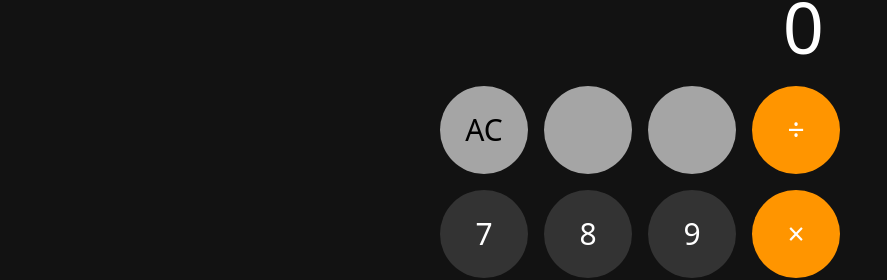
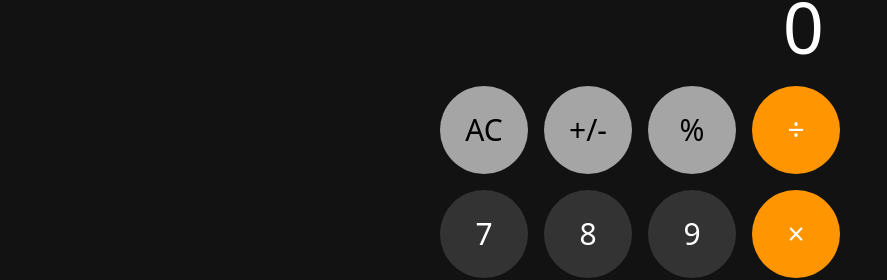
Before and after one commit to DestroyerRedax/Calculator-Pro, a React (Vite) app: page / in a window 1280 px wide. Shown: the part 162-442 px from the top of the page, without its empty margins (0-887 px from the left). Built offline with nearby package versions, Linux system fonts and the light colour scheme.

Commit message:
Update Calculator.jsx

```diff
--- a/src/features/calculator/Calculator.jsx
+++ b/src/features/calculator/Calculator.jsx
@@ -6,10 +6,11 @@ export default function Calculator() {
   const [state, dispatch] = useReducer(calculatorReducer, initialState);
   return (
     <div className="h-full flex flex-col justify-end p-6 max-w-md mx-auto pb-12">
-      <div className="text-right text-7xl font-light mb-6 px-4 truncate">{state.display}</div>
+      <div className="text-right text-7xl font-light mb-6 px-4 truncate text-white">{state.display}</div>
       <div className="grid grid-cols-4 gap-4">
         <CalcButton label="AC" variant="func" onClick={() => dispatch({ type: 'CLEAR' })} />
-        <div className="aspect-square bg-dark-muted rounded-full" /><div className="aspect-square bg-dark-muted rounded-full" />
+        <CalcButton label="+/-" variant="func" onClick={() => dispatch({ type: 'SIGN' })} />
+        <CalcButton label="%" variant="func" onClick={() => dispatch({ type: 'PERCENT' })} />
         <CalcButton label="÷" variant="operator" onClick={() => dispatch({ type: 'OPERATOR', operator: '/' })} />
         {['7','8','9'].map(n => <CalcButton key={n} label={n} onClick={() => dispatch({ type: 'DIGIT', value: n })} />)}
         <CalcButton label="×" variant="operator" onClick={() => dispatch({ type: 'OPERATOR', operator: '*' })} />
```
